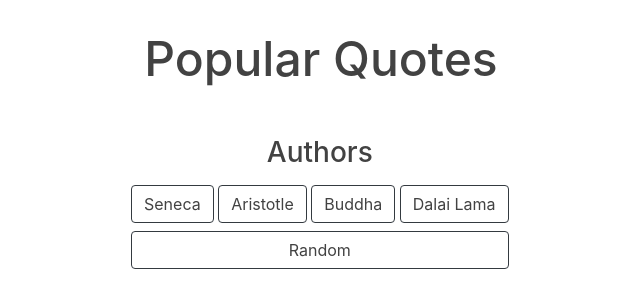
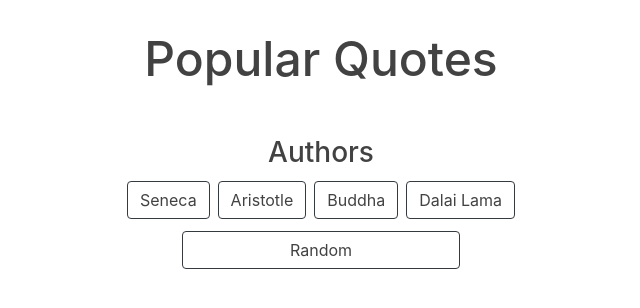
Before and after one commit to naitik-kotak/quote_generator, a plain HTML site: page index.html in a window 1280 px wide. Both pictures are taken after a click on the button "Seneca". Shown: the whole page, without its empty margins (309-949 px from the left). Drawn offline with nearby package versions, Linux system fonts and the light colour scheme; no server answers.

Commit message:
added css

```diff
--- a/app.js
+++ b/app.js
@@ -1,9 +1,12 @@
+//fetching buttons
 $('button').click(getQuotes);
 
+//generate a random number
 function randomNumber(upperLimit = 200) {
   return Math.floor(Math.random() * upperLimit + 1);
 }
 
+//event listener function
 function getQuotes(e) {
   const xhr = new XMLHttpRequest();
 
--- a/index.html
+++ b/index.html
@@ -3,56 +3,37 @@
   <head>
     <meta charset="UTF-8" />
     <meta name="viewport" content="width=device-width, initial-scale=1.0" />
+    <!-- Bootstrap -->
     <link rel="stylesheet" href="https://stackpath.bootstrapcdn.com/bootstrap/4.5.0/css/bootstrap.min.css" />
+    <!-- My CSS -->
+    <link rel="stylesheet" href="style.css" />
     <title>Quotes</title>
-    <style>
-      body {
-        margin: 30px 20px 20px 0;
-        color: #424242;
-      }
-      h1 {
-        font-size: 3rem;
-      }
-      h2 {
-        font-style: italic;
-      }
-      .quote-area {
-        margin-top: 3rem;
-        padding: 3rem 18rem;
-        padding-left: 23rem;
-      }
-      button {
-        color: #424242 !important;
-      }
-      button:hover {
-        background-color: #f4f4f4 !important ;
-      }
-      .btn:focus,
-      .btn:active {
-        outline: none !important;
-        box-shadow: none;
-      }
-    </style>
   </head>
+
   <body>
     <div class="container">
       <h1 class="text-center mb-5">Popular Quotes</h1>
-      <div class="row">
-        <div class="offset-4">
-          <h3 class="text-center mb-3">Authors</h3>
-          <button class="btn btn-outline-dark" value="Seneca">Seneca</button>
-          <button class="btn btn-outline-dark" value="Aristotle">Aristotle</button>
-          <button class="btn btn-outline-dark" value="Buddha">Buddha</button>
-          <button class="btn btn-outline-dark" value="Dalai Lama">Dalai Lama</button>
-          <button class="btn btn-outline-dark btn-block mt-2">Random</button>
-        </div>
+      <h3 class="text-center">Authors</h3>
+
+      <div class="d-flex justify-content-center">
+        <button class="btn btn-outline-dark m-1" value="Seneca">Seneca</button>
+        <button class="btn btn-outline-dark m-1" value="Aristotle">Aristotle</button>
+        <button class="btn btn-outline-dark m-1" value="Buddha">Buddha</button>
+        <button class="btn btn-outline-dark m-1" value="Dalai Lama">Dalai Lama</button>
       </div>
+
+      <div class="d-flex justify-content-center">
+        <button class="btn btn-outline-dark btn-block col-3 mt-2">Random</button>
+      </div>
+
       <div class="row quote-area">
         <div class="quote-here font-italic"></div>
       </div>
     </div>
 
+    <!-- jquery -->
     <script src="https://ajax.googleapis.com/ajax/libs/jquery/3.5.1/jquery.min.js"></script>
+    <!-- My Script -->
     <script src="app.js"></script>
   </body>
 </html>
--- /dev/null
+++ b/style.css
@@ -0,0 +1,26 @@
+body {
+  margin: 30px 20px 20px 0;
+  color: #424242;
+}
+h1 {
+  font-size: 3rem;
+}
+h2 {
+  font-style: italic;
+}
+.quote-area {
+  margin-top: 3rem;
+  padding: 3rem;
+}
+
+button {
+  color: #424242 !important;
+}
+button:hover {
+  background-color: #f4f4f4 !important ;
+}
+.btn:focus,
+.btn:active {
+  outline: none !important;
+  box-shadow: none;
+}
```
